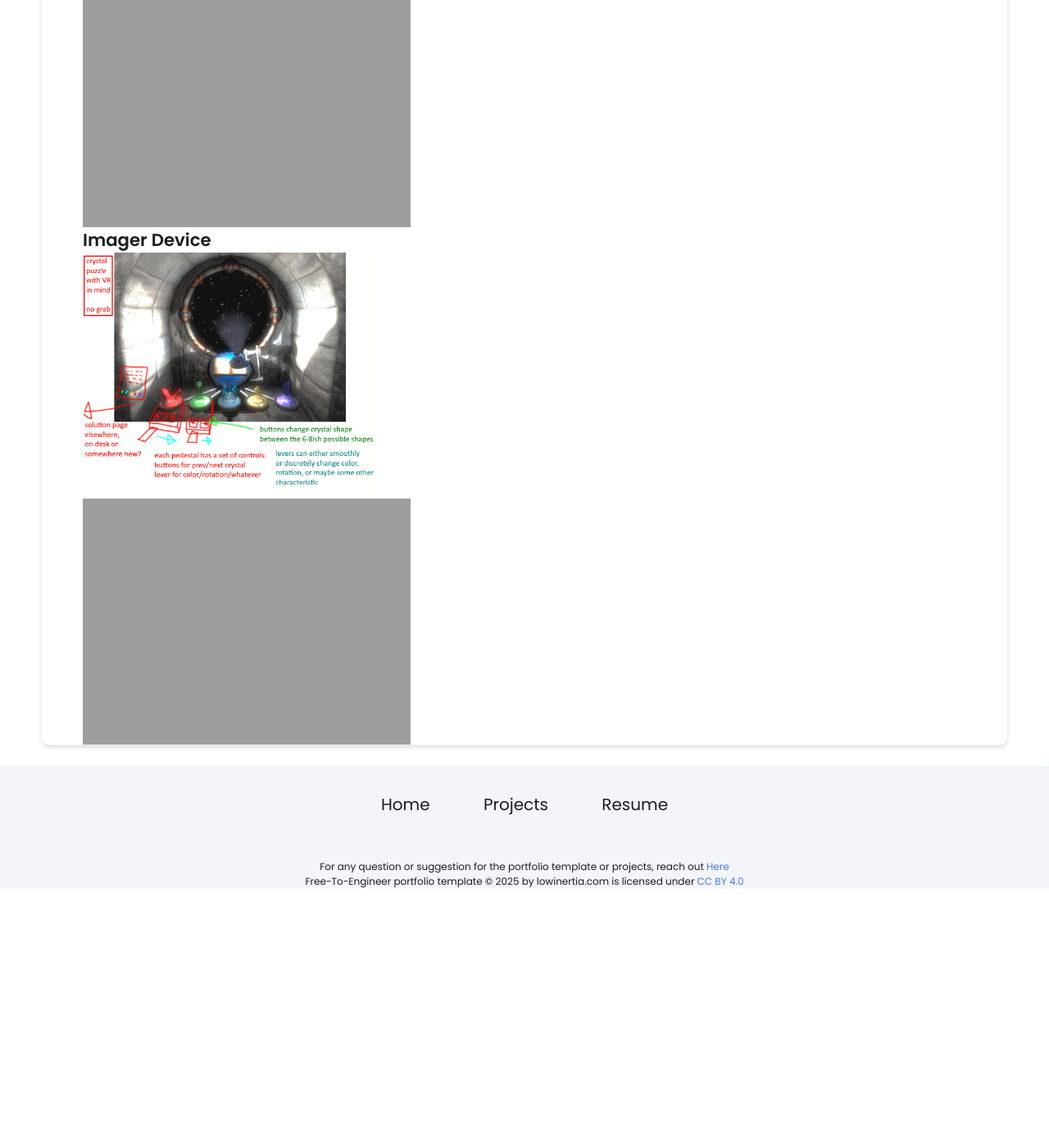
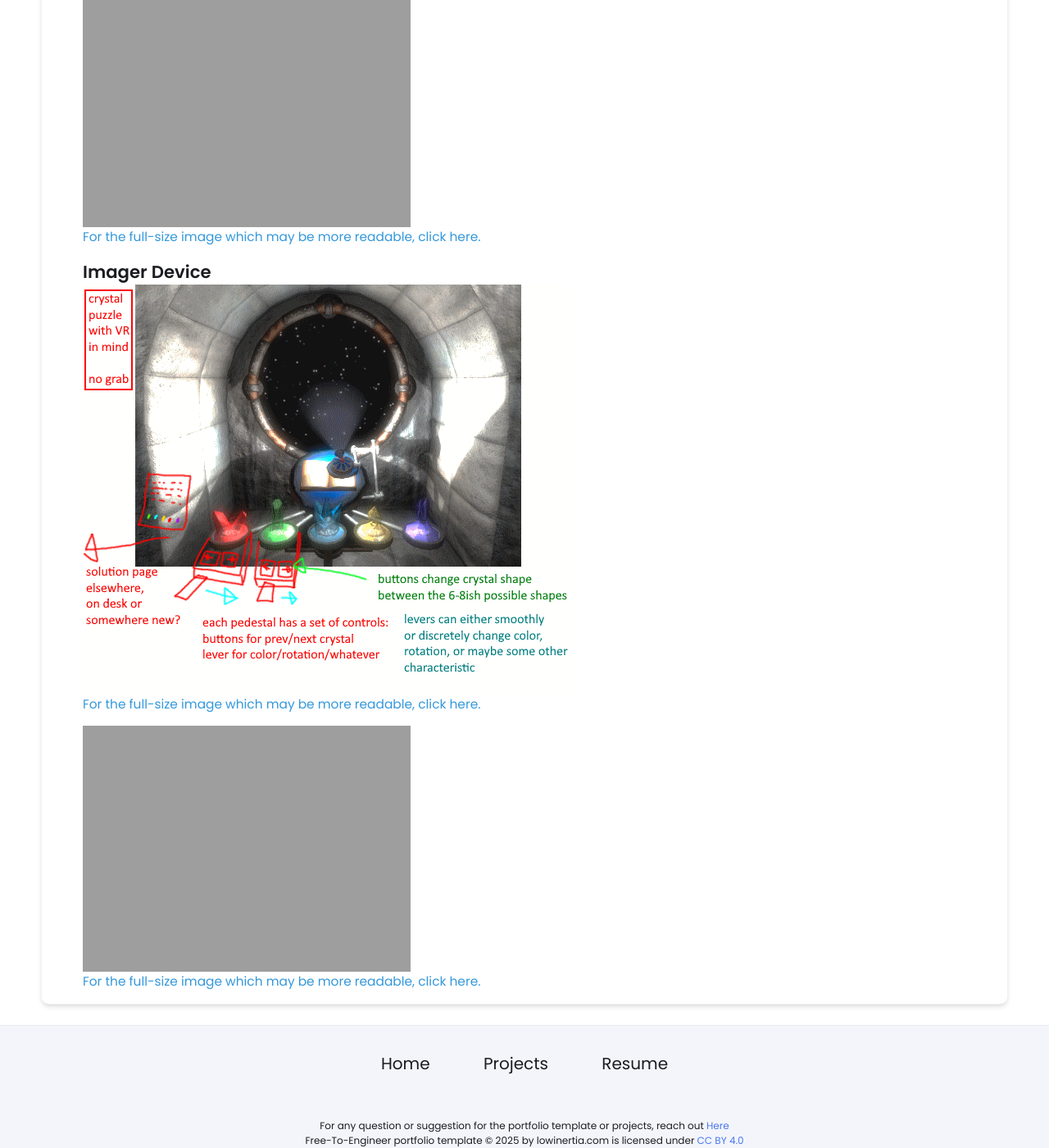
Before and after one commit to typhirz/typhirz.github.io, a Jekyll site: the page built from _projects/myst-rime/index.md, in a window 1280 px wide and 1400 px high, scrolled down 813 px. Shown: the whole window at 82% size. Built offline with Jekyll 4.4.1, drawn with Linux system fonts in a browser that asks for light colours; before the commit the page ends 1897 px from its top, so only the background shows below that.

Commit message:
Update index.md

```diff
--- a/_projects/myst-rime/index.md
+++ b/_projects/myst-rime/index.md
@@ -12,10 +12,16 @@ main-image: /rimeimage.png
 
 ## Aurora Device
 
-{% include image-gallery.html images="https://typhirz.github.io/_projects/myst-rime/auroradevice.jpg" %}
+{% include image-gallery.html images="https://typhirz.github.io/_projects/myst-rime/auroradevice.jpg" height="2000" %}
+
+[For the full-size image which may be more readable, click here.](https://typhirz.github.io/_projects/myst-rime/auroradevice.jpg)
 
 ## Imager Device
 
-{% include image-gallery.html images="https://typhirz.github.io/_projects/myst-rime/imagerdeviceearly.png" %}
+{% include image-gallery.html images="https://typhirz.github.io/_projects/myst-rime/imagerdeviceearly.png" height="600" %}
 
-{% include image-gallery.html images="https://typhirz.github.io/_projects/myst-rime/imagerdevice.jpg" %}
+[For the full-size image which may be more readable, click here.](https://typhirz.github.io/_projects/myst-rime/imagerdeviceearly.png)
+
+{% include image-gallery.html images="https://typhirz.github.io/_projects/myst-rime/imagerdevice.jpg" height="2000" %}
+
+[For the full-size image which may be more readable, click here.](https://typhirz.github.io/_projects/myst-rime/imagerdevice.jpg)
```
